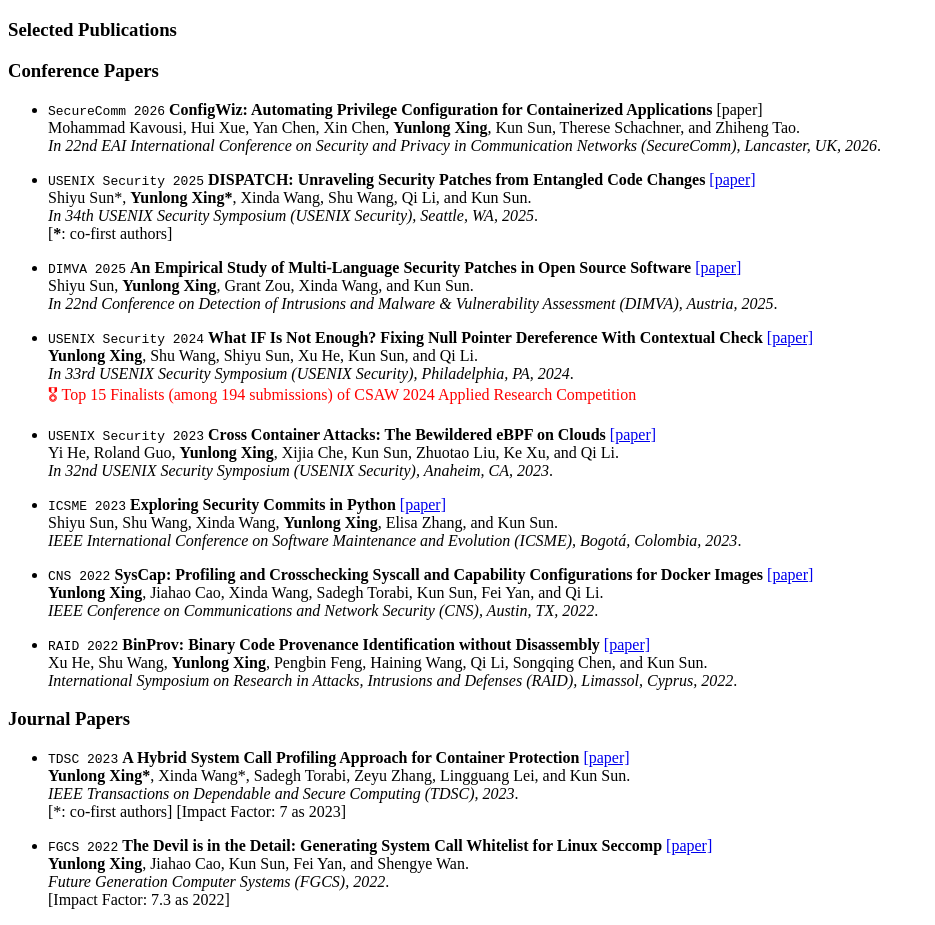
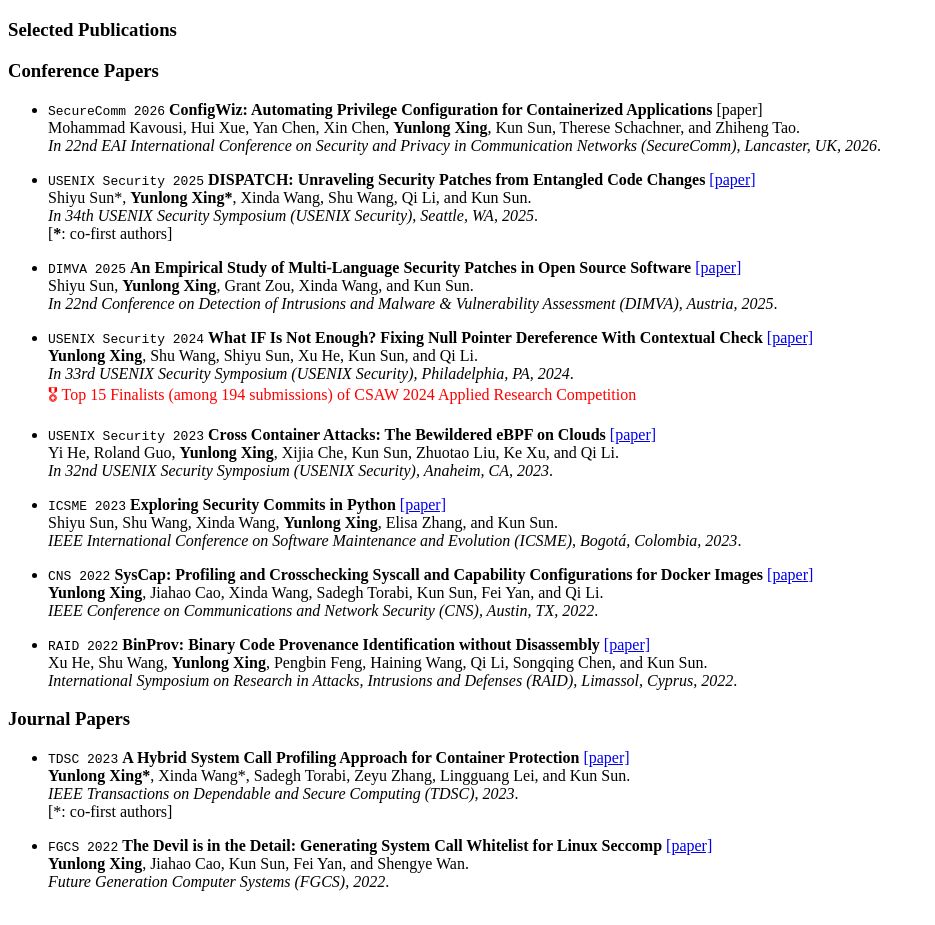
Before and after one commit to YunlongXing/yunlongxing.github.io, a Jekyll site: the page built from _pages/includes/pub.md, in a window 1280 px wide. Shown: the part 687-1612 px from the top of the page, without its empty margins (0-935 px from the left). Built offline with Jekyll 4.4.1, drawn with Linux system fonts in a browser that asks for light colours; our own code applies the rules of GitHub Pages for plain Markdown files.

Commit message:
Update pub.md

```diff
--- a/_pages/includes/pub.md
+++ b/_pages/includes/pub.md
@@ -38,9 +38,8 @@ Xu He, Shu Wang, **Yunlong Xing**, Pengbin Feng, Haining Wang, Qi Li, Songqing C
 - ``TDSC 2023`` **A Hybrid System Call Profiling Approach for Container Protection** [\[paper\]](https://ieeexplore.ieee.org/document/10105304)<br>
 **Yunlong Xing\***, Xinda Wang\*, Sadegh Torabi, Zeyu Zhang, Lingguang Lei, and Kun Sun.<br>
 *IEEE Transactions on Dependable and Secure Computing (TDSC), 2023*.<br>
-[\*: co-first authors] [Impact Factor: 7 as 2023]
+[\*: co-first authors]
 
 - ``FGCS 2022`` **The Devil is in the Detail: Generating System Call Whitelist for Linux Seccomp** [\[paper\]](/publications/fgcs22_Syscall.pdf)<br>
 **Yunlong Xing**, Jiahao Cao, Kun Sun, Fei Yan, and Shengye Wan.<br>
-*Future Generation Computer Systems (FGCS), 2022*.<br>
-[Impact Factor: 7.3 as 2022]
+*Future Generation Computer Systems (FGCS), 2022*.
```
